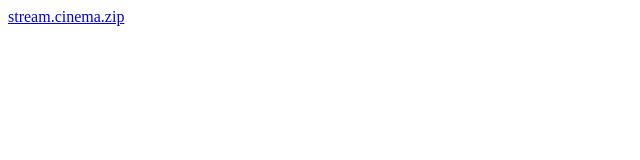
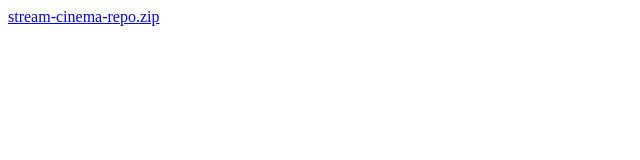
Before and after one commit to scarzxx/scarzxx.github.io, a plain HTML site: page releases/index.html in a window 1280 px wide. Shown: the full height of the page, 0-640 px from the left. Drawn offline with Linux system fonts and the light colour scheme.

Commit message:
Update index.html

```diff
--- a/releases/index.html
+++ b/releases/index.html
@@ -1 +1 @@
-<a href="stream-cinema-repo.zip">stream.cinema.zip</a>
+<a href="stream-cinema-repo.zip">stream-cinema-repo.zip</a>
```
